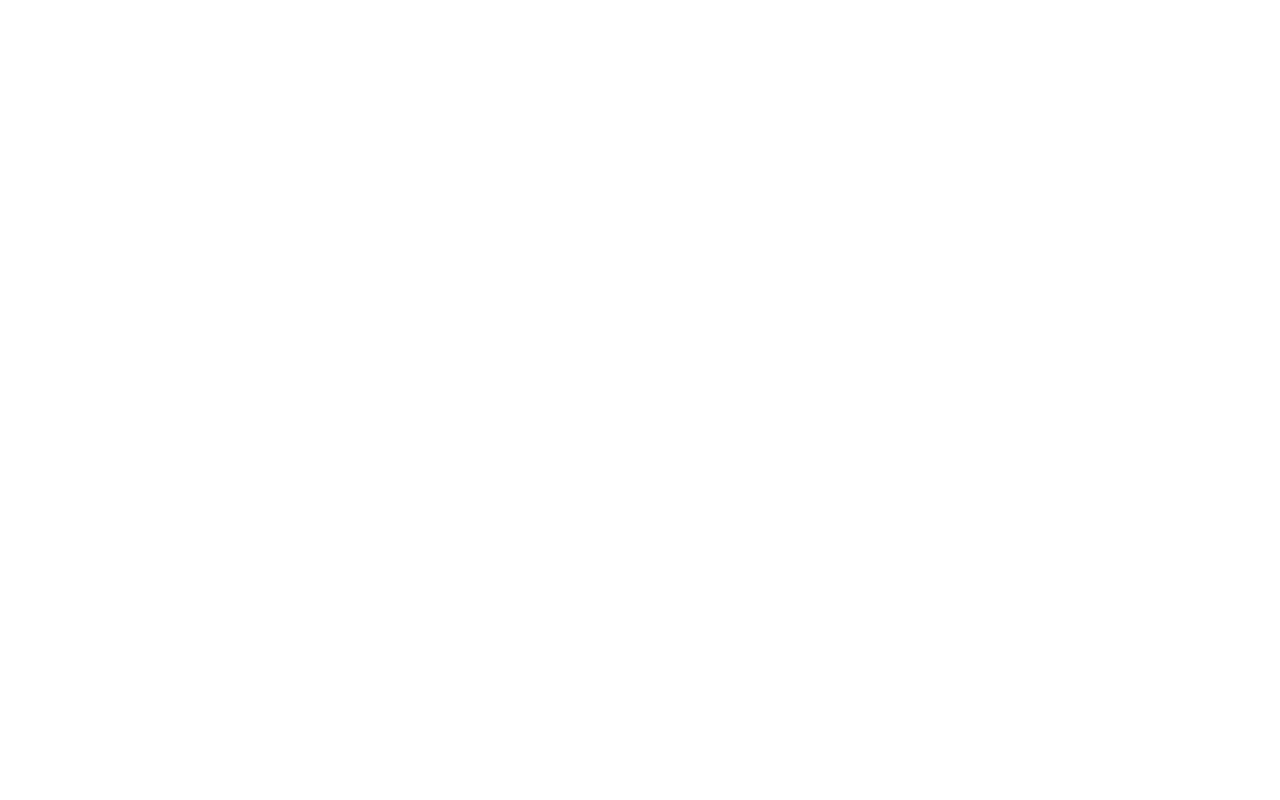
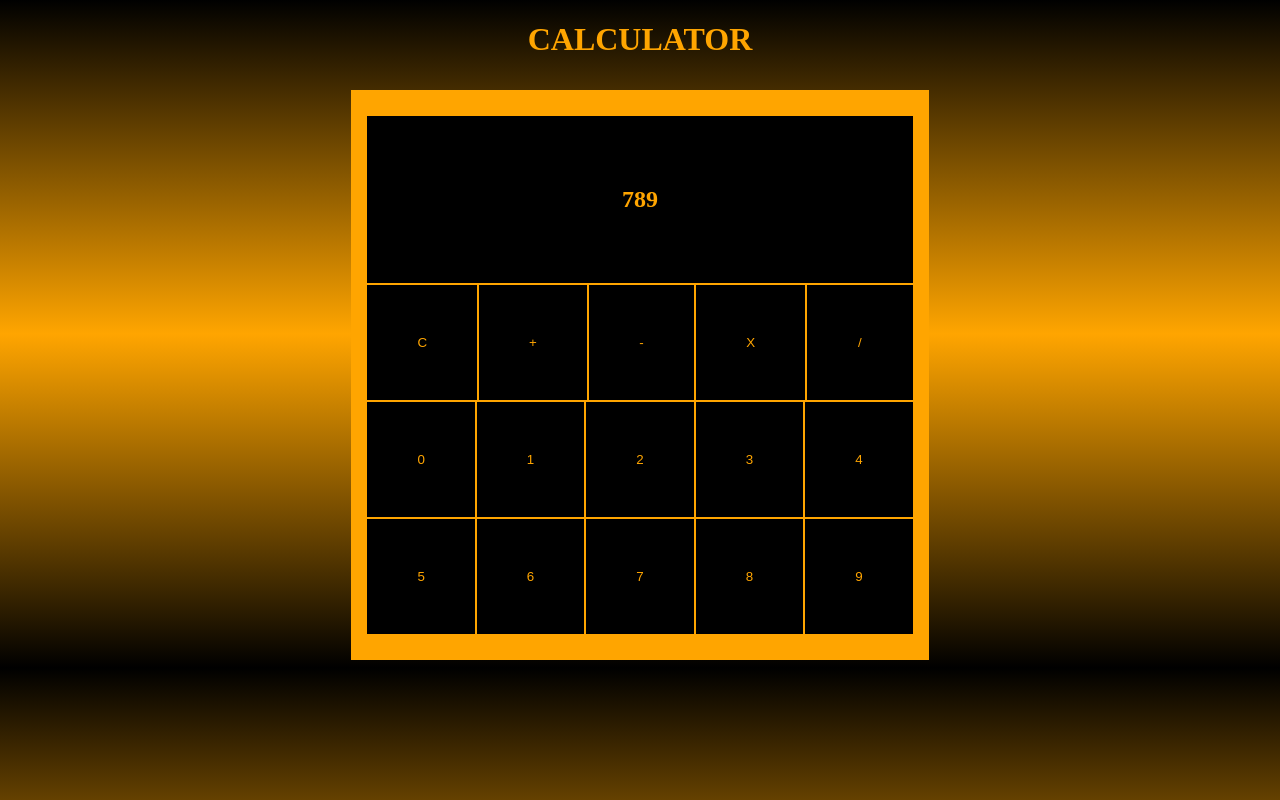
Before and after one commit to MGibson7/Calculator, a plain HTML site: page index.html in a window 1280 px wide. Drawn offline with Linux system fonts and the light colour scheme.

Commit message:
initial html design

```diff
--- a/calc.js
+++ b/calc.js
@@ -43,3 +43,23 @@ function operate(operand, prevNum, newNum){
 
 a = operate("/", 7, 2);
 console.log(a)
+
+//create HTML calculator elements
+for(i = 0; i<5; i++){
+    let new_div = document.createElement("div");
+        new_div.classList.add(`number${i}`);
+        new_div.setAttribute('style', 'display: flex; flex-basis: 100%, text-align: center;');
+        new_div.innerHTML = (`<button id = "${i}">${i}</button>`);
+        appending = document.getElementById("buttons");
+        appending.append(new_div);
+
+}
+for(i = 5; i<10; i++){
+    let new_div = document.createElement("div");
+        new_div.classList.add(`number${i}`);
+        new_div.setAttribute('style', 'display: flex; flex-basis: 100%, text-align: center;');
+        new_div.innerHTML = (`<button id = "${i}">${i}</button>`);
+        appending = document.getElementById("buttons2");
+        appending.append(new_div);
+
+}
--- a/index.html
+++ b/index.html
@@ -8,6 +8,32 @@
     <link href = "style.css" rel = "stylesheet">
 </head>
 <body>
+    <h1>CALCULATOR</h1>
+    <div id = "container">
+        <div id = "calculator">
+            <div id = "display">
+                <h2>789</h2>
+            </div>
+            <div id = buttons1>
+                <button id = "clear">C</button>
+                <button id = "add">+</button>
+                <button id = "sub">-</button>
+                <button id = "mult">X</button>
+                <button id = "div">/</button>
+            </div>
+            <div id = buttons>
+
+            </div>
+            <div id = buttons2>
+
+            </div>
+        </div>
+
+
+
+
+
+    </div>
 
 
 
--- a/style.css
+++ b/style.css
@@ -0,0 +1,58 @@
+html{
+    box-sizing: border-box;
+    }
+
+    *, *::before, *::after{
+    box-sizing: inherit;
+    }
+
+h1{
+    color: orange;
+    text-align: center;
+}
+body{
+    background-image: linear-gradient(black, orange, black);
+}
+
+#container{
+    max-width: 100%;
+    display: flex;
+}
+
+#calculator{
+    flex-basis: 10%;
+    padding-left: 15px;
+    padding-right: 15px;
+    padding-top: 25px;
+    padding-bottom: 25px;
+    margin: 0 auto;
+    margin-top: 10px;
+    background-color: orange;
+
+}
+
+#display{
+    flex-basis: 50%;
+    background-color: black;
+    color: orange;
+    padding-top: 50px;
+    padding-bottom: 50px;
+    margin: 0px;
+    text-align: center;
+    border: 1px solid orange;
+
+
+}
+
+#buttons, #buttons1, #buttons2, #buttons3{
+    display:flex;
+}
+
+button{
+    background-color: black;
+    text-align: center;
+    color: orange;
+    padding: 50px;
+    border: 1px solid orange;
+    flex-basis: 100%;
+}
```
